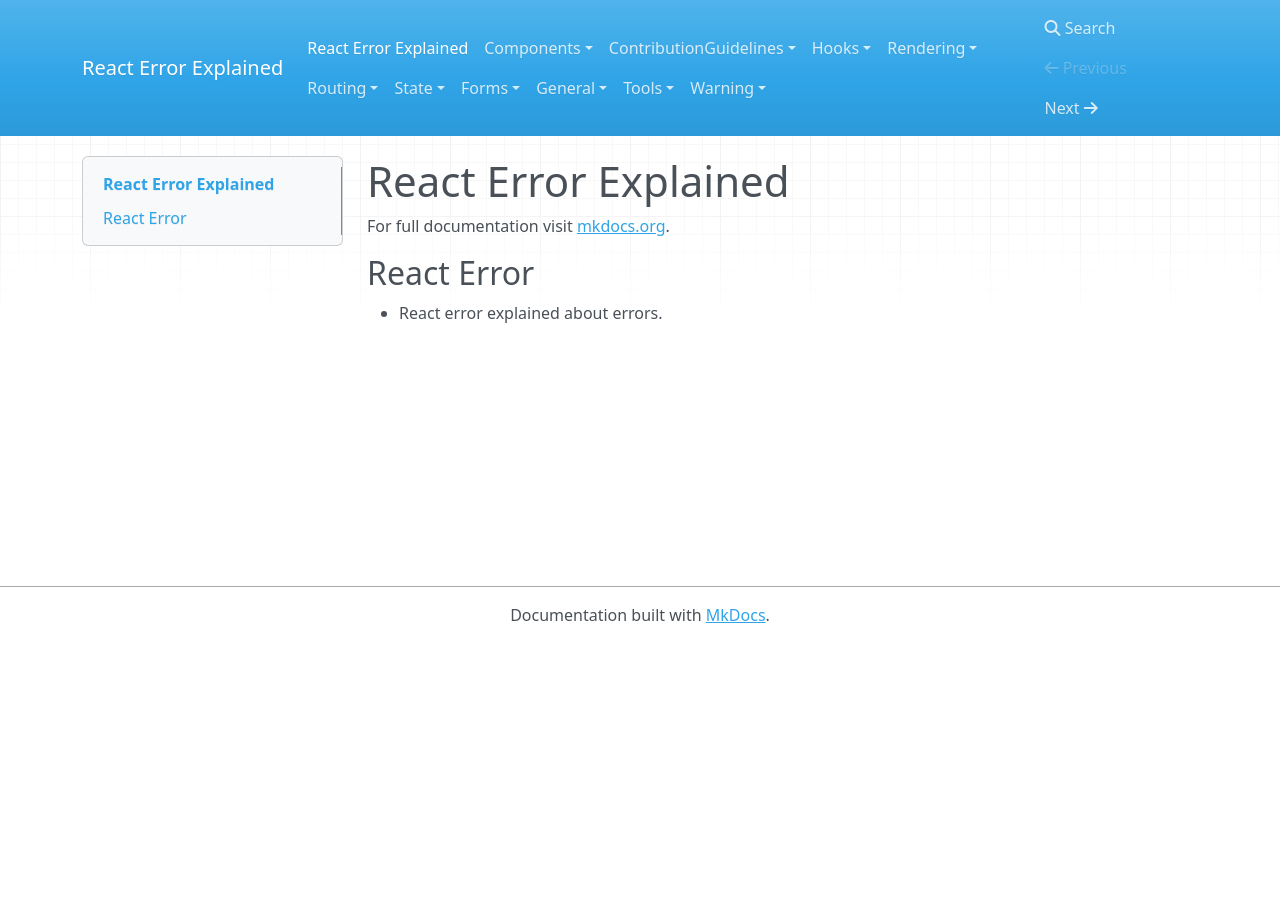
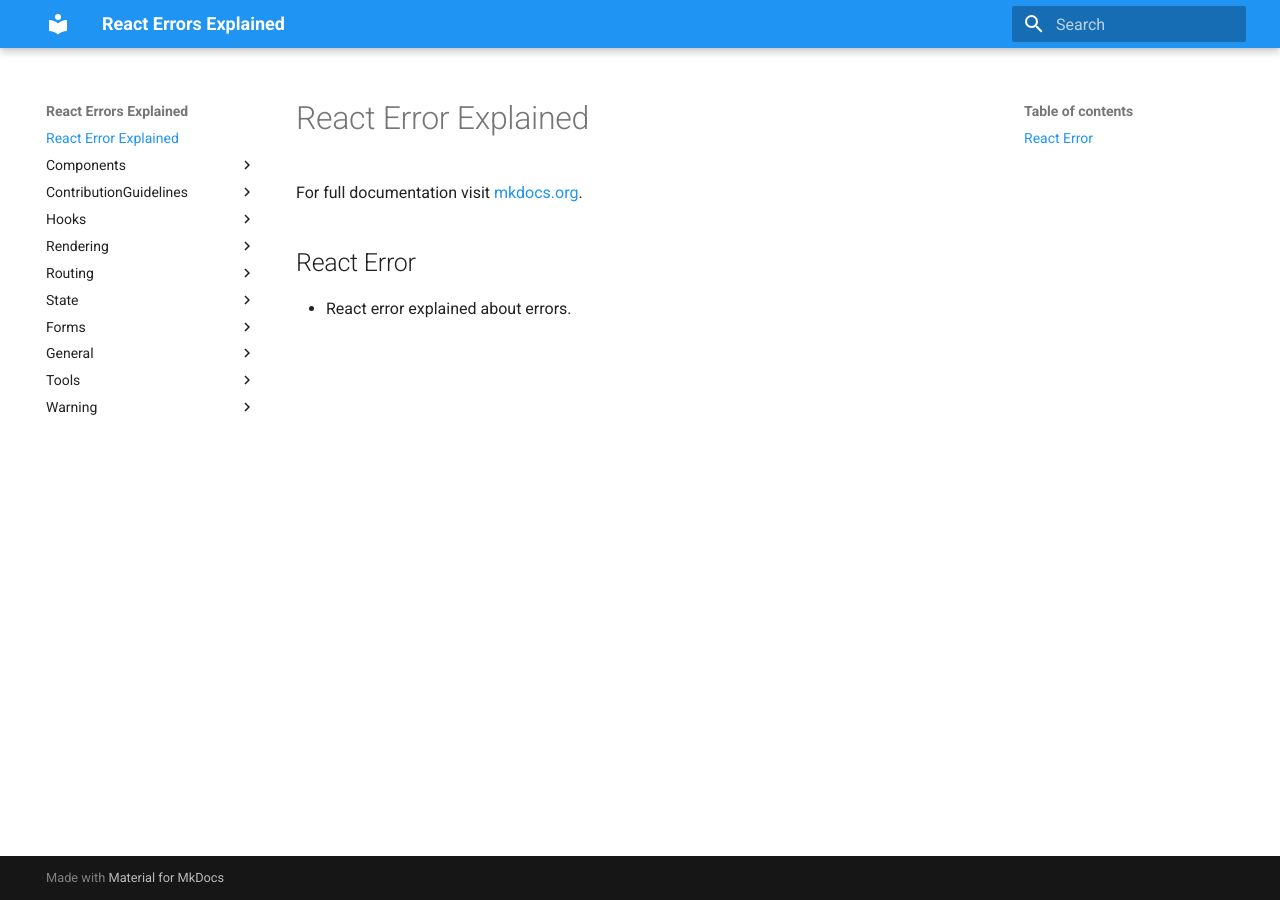
Before and after one commit to Njoxpy/React-Error-Explained, an MkDocs documentation site: the page built from docs/index.md, in a window 1280 px wide. Built offline with MkDocs 1.6.1 and Material for MkDocs 9.7.7, drawn with Linux system fonts in a browser that asks for light colours; nearby versions of some CDN libraries.

Commit message:
added git ignore file and added theme into mkdocs.yml

```diff
--- a/mkdocs.yml
+++ b/mkdocs.yml
@@ -1 +1,32 @@
-site_name: React Error Explained
+site_name: React Errors Explained
+site_url: https://github.com/Njoxpy/React-Error-Explained
+site_author: "Godbless Nyagawa"
+site_description: "Explanations and solutions for common errors encountered while working with React."
+
+
+theme:
+  name: "material"
+  palette:
+    - media: "(prefers-color-scheme: light)"
+      scheme: default
+      primary: "blue"
+      accent: "cyan"
+    - media: "(prefers-color-scheme: dark)"
+      scheme: slate
+      primary: "blue"
+      accent: "cyan"
+  font:
+    text: "Roboto"
+    code: "Roboto Mono"
+
+extra_css:
+  - "stylesheets/custom.css"
+
+extra_javascript:
+  - "javascripts/custom.js"
+
+markdown_extensions:
+  - admonition
+  - codehilite
+  - toc:
+      permalink: true
```
Also changed, not shown: 1 other file.
